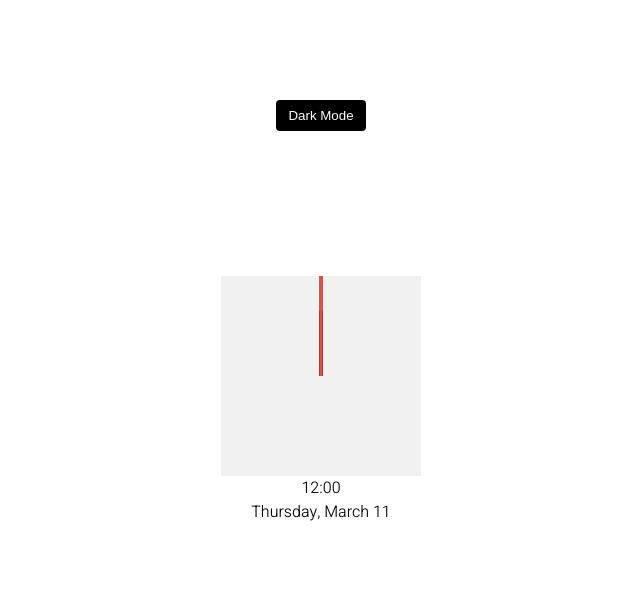
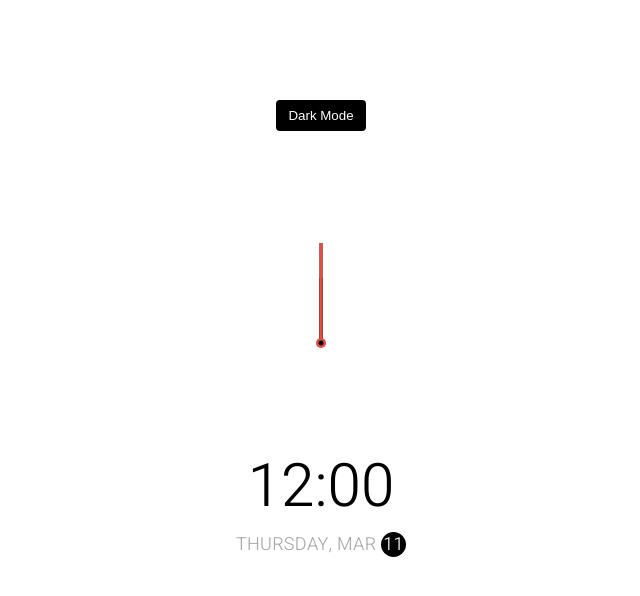
Before and after one commit to thedanitor/theme_clock, a plain HTML site: page index.html in a window 1280 px wide. Shown: the whole page, without its empty margins (319-959 px from the left). Drawn offline with Linux system fonts and the light colour scheme.

Commit message:
CSS complete

```diff
--- a/index.html
+++ b/index.html
@@ -20,7 +20,7 @@
         <div class="center-point"></div>
       </div>
       <div class="time">12:00</div>
-      <div class="date">Thursday, March <span class="circle">11</span></div>
+      <div class="date">Thursday, Mar <span class="circle">11</span></div>
     </div>
     <script src="script.js"></script>
   </body>
--- a/style.css
+++ b/style.css
@@ -79,8 +79,6 @@ body {
     position: relative;
     width: 200px;
     height: 200px;
-
-    background-color: #f0f0f0;
 }
 
 .needle {
@@ -120,3 +118,70 @@ body {
     /* second hand red */
     background-color: #e74c3c;
 }
+
+/* circle in center of hands */
+.center-point {
+    /* same color as second hand  */
+    background-color: #e74c3c;
+    width: 10px;
+    height: 10px;
+    position: absolute;
+    /* 50% down from top and 50% right from left */
+    top: 50%;
+    left: 50%;
+    /* move 50% left and 50% up to center  */
+    transform: translate(-50%, -50%);
+    /* make circle */
+    border-radius: 50%;
+}
+
+/* small dot inside circle in center of hands */
+.center-point::after {
+    /* need content for ::after */
+    content: "";
+    background-color: var(--primary-color);
+    width: 5px;
+    height: 5px;
+    position: absolute;
+    /* 50% down from top and 50% right from left */
+    top: 50%;
+    left: 50%;
+    /* move 50% left and 50% up to center  */
+    transform: translate(-50%, -50%);
+    /* make circle */
+    border-radius: 50%;
+}
+
+.time {
+    font-size: 60px;
+}
+
+.date {
+    color: #aaa;
+    font-size: 18px;
+    /* 0.3px between characters */
+    letter-spacing: 0.3px;
+    /* all caps */
+    text-transform: uppercase;
+}
+
+/* day only  */
+.date .circle {
+    background-color: var(--primary-color);
+    color: var(--secondary-color);
+    /* circular */
+    border-radius: 50%;
+    /* he had height, width at 18px w/ font 12px, but I like this better */
+    height: 25px;
+    width: 25px;
+    /* font-size: 12px; */
+    /* makes it a flex container but inline  */
+    display: inline-flex;
+    /* Centered horizontally */
+    align-items: center;
+    /* Centered vertically on 100% viewport */
+    justify-content: center;
+    line-height: 18px;
+    /* 0.5s transition on all (color, bg-color) */
+    transition: all 0.5s ease-in;
+}
```
Also changed, not shown: 1 other file.
